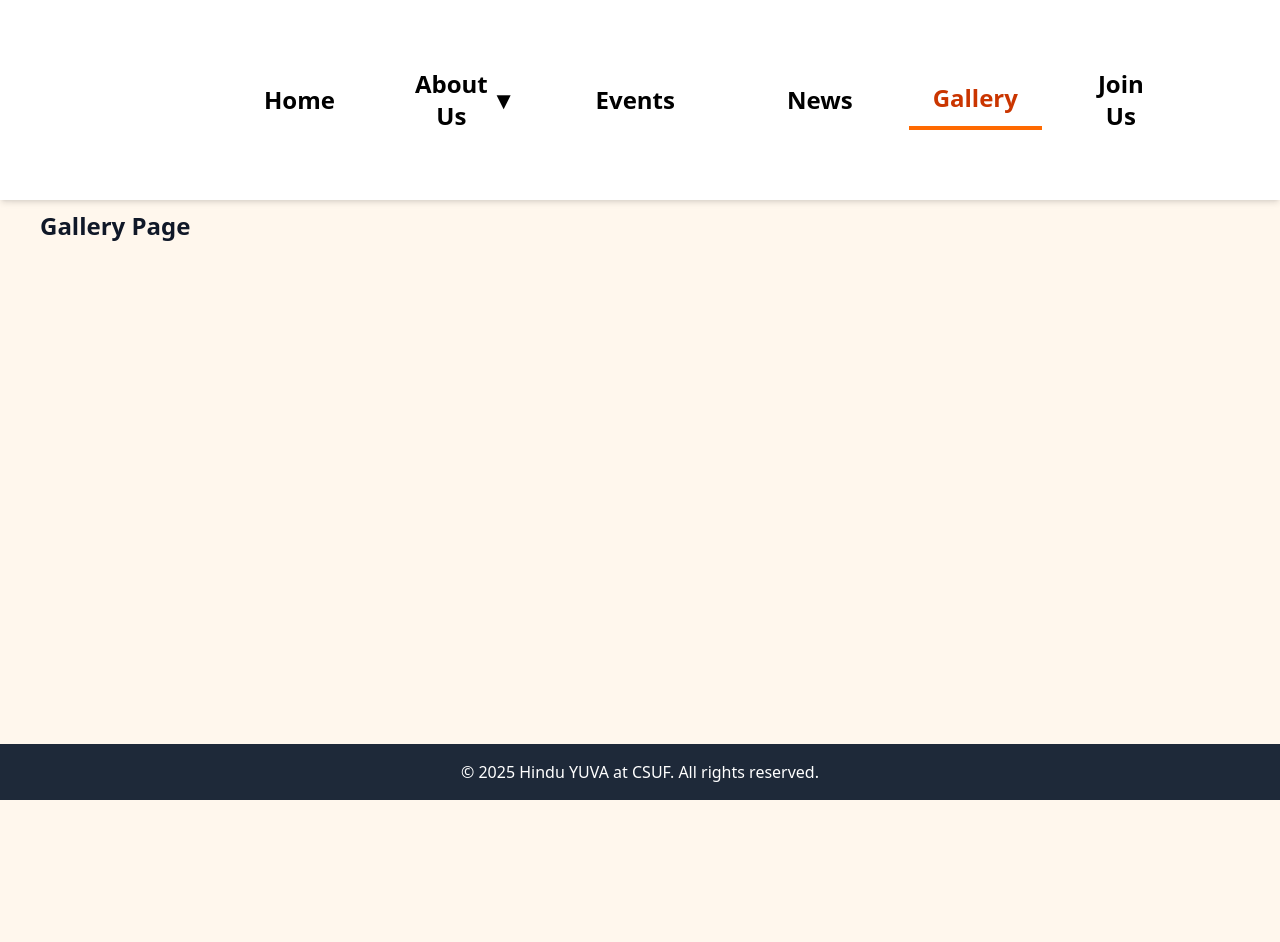
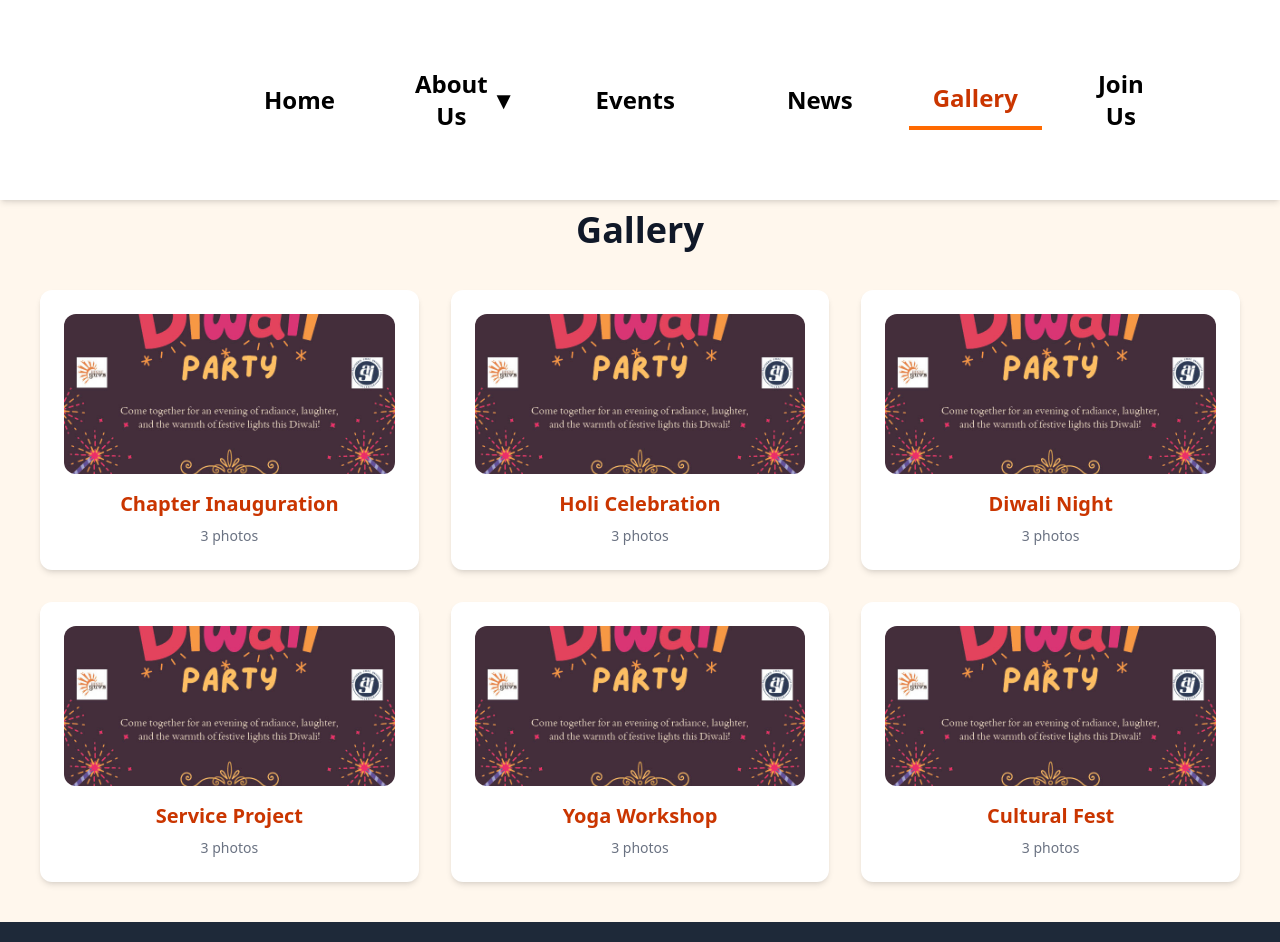
Before and after one commit to MYASHWANTHREDDY/HINDU-YUVA, a React (Vite) app: page /gallery in a window 1280 px wide. Shown: the top 942 px of the page. Before the commit the page ends 800 px from the top, so only its background shows below. Built offline with nearby package versions, Linux system fonts and the light colour scheme.

Commit message:
Gallery page setup

```diff
--- a/src/pages/Gallery.jsx
+++ b/src/pages/Gallery.jsx
@@ -1,7 +1,75 @@
+import { useState } from "react";
+import diwaliParty from "../assets/events/diwali_party.jpg";
+
 function Gallery() {
+  const events = [
+    {
+      name: "Chapter Inauguration",
+      images: [diwaliParty, diwaliParty, diwaliParty]
+    },
+    {
+      name: "Holi Celebration",
+      images: [diwaliParty, diwaliParty, diwaliParty]
+    },
+    {
+      name: "Diwali Night",
+      images: [diwaliParty, diwaliParty, diwaliParty]
+    },
+    {
+      name: "Service Project",
+      images: [diwaliParty, diwaliParty, diwaliParty]
+    },
+    {
+      name: "Yoga Workshop",
+      images: [diwaliParty, diwaliParty, diwaliParty]
+    },
+    {
+      name: "Cultural Fest",
+      images: [diwaliParty, diwaliParty, diwaliParty]
+    }
+  ];
+
+  const [modalOpen, setModalOpen] = useState(false);
+  const [selectedEvent, setSelectedEvent] = useState(null);
+  const [imageModalOpen, setImageModalOpen] = useState(false);
+  const [selectedImage, setSelectedImage] = useState(null);
+
   return (
-    <div className="pt-[20vh] p-10">
-      <h1 className="text-2xl font-bold">Gallery Page</h1>
+    <div className="pt-[20vh] p-10 min-h-screen bg-orange-50">
+      <h1 className="text-4xl font-bold mb-10 text-center">Gallery</h1>
+      <div className="grid grid-cols-1 md:grid-cols-3 gap-8">
+        {events.map((event, idx) => (
+          <div key={idx} className="bg-white rounded-xl shadow-md p-6 flex flex-col items-center cursor-pointer" onClick={() => { setSelectedEvent(event); setModalOpen(true); }}>
+            <img src={event.images[0]} alt={event.name} className="w-full h-40 object-cover rounded-xl mb-4" />
+            <h2 className="text-xl font-semibold text-orange-700 mb-2 text-center">{event.name}</h2>
+            <span className="text-gray-500 text-sm">{event.images.length} photos</span>
+          </div>
+        ))}
+      </div>
+      {modalOpen && selectedEvent && (
+        <div className="fixed left-0 right-0 bottom-0 top-[200px] bg-orange-50 bg-opacity-90 flex items-center justify-center z-50" onClick={() => setModalOpen(false)}>
+          <div className="bg-white rounded-xl shadow-lg p-10 max-w-4xl w-full relative flex flex-col items-center" onClick={e => e.stopPropagation()}>
+            <button className="absolute top-4 right-4 text-gray-500 hover:text-orange-600 text-2xl font-bold" onClick={() => setModalOpen(false)}>&times;</button>
+            <h2 className="text-2xl font-bold text-orange-700 mb-6">{selectedEvent.name}</h2>
+            <div className="grid grid-cols-1 md:grid-cols-2 gap-6">
+              {selectedEvent.images.map((img, i) => (
+                <img key={i} src={img} alt={selectedEvent.name + ' ' + (i+1)} className="w-full h-64 object-contain rounded-xl shadow cursor-pointer" onClick={() => { setSelectedImage(img); setImageModalOpen(true); }} />
+              ))}
+            </div>
+          </div>
+        </div>
+      )}
+      {imageModalOpen && selectedImage && (
+        <div className="fixed left-0 right-0 bottom-0 top-[200px] bg-orange-50 bg-opacity-90 flex items-center justify-center z-50" onClick={() => setImageModalOpen(false)}>
+          <div className="bg-white rounded-xl shadow-lg p-10 max-w-2xl w-full relative flex flex-col items-center" onClick={e => e.stopPropagation()}>
+            <a href={selectedImage} download className="absolute top-4 right-16 text-gray-500 hover:text-orange-600 text-2xl font-bold" title="Download">
+              &#8681;
+            </a>
+            <button className="absolute top-4 right-4 text-gray-500 hover:text-orange-600 text-2xl font-bold" onClick={() => setImageModalOpen(false)}>&times;</button>
+            <img src={selectedImage} alt="Gallery" className="w-full h-[60vh] object-contain rounded-xl" />
+          </div>
+        </div>
+      )}
     </div>
   );
 }
```
